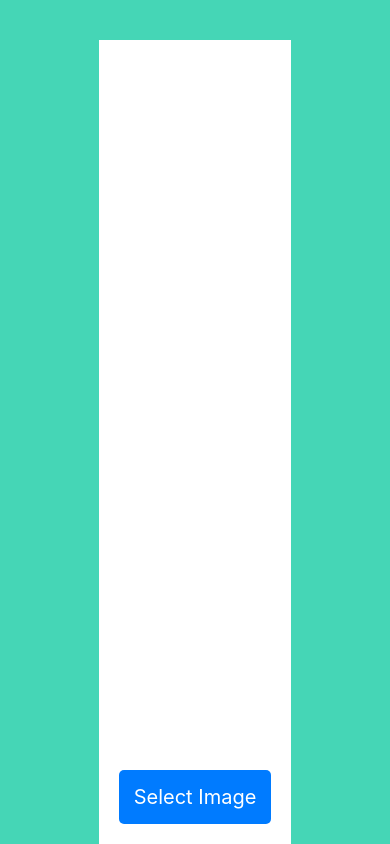
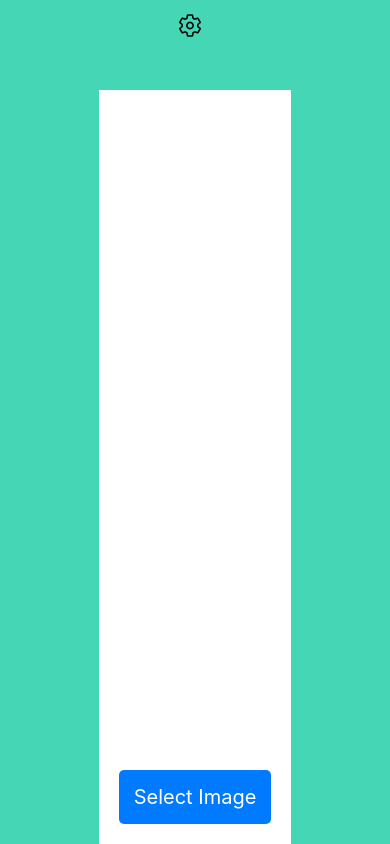
Before and after one commit to mattlabarca10/PillPal, a React Native app: screen / in a window 390 px wide. Built offline with nearby package versions, Linux system fonts and the light colour scheme.

Commit message:
icon set up

```diff
--- a/App.jsx
+++ b/App.jsx
@@ -1,4 +1,4 @@
-import React, {useState, useEffect} from 'react';
+import React, { useState, useEffect } from 'react';
 import {
   SafeAreaView,
   StyleSheet,
@@ -11,6 +11,8 @@ import {
 } from 'react-native';
 //import { fetchData } from './api/GeminiAPI';
 import ImageUploadComponent from './components/Image';
+import CustomHeader from './components/CustomHeader';
+
 const Sound = require('react-native-sound');
 
 const App = () => {
@@ -26,6 +28,7 @@ const App = () => {
 
   return (
     <SafeAreaView style={styles.container}>
+      <CustomHeader onSettingsPress={() => alert('Settings Pressed')} />
       <Text style={styles.response}>{response}</Text>
       <ImageUploadComponent />
     </SafeAreaView>
--- /dev/null
+++ b/components/CustomHeader.jsx
@@ -0,0 +1,73 @@
+// CustomHeader.jsx
+import React, { useState } from 'react';
+import { View, StyleSheet, TouchableOpacity, Text } from 'react-native';
+import Icon from 'react-native-vector-icons/Ionicons'; // Make sure you have installed this library
+
+const CustomHeader = ({ onSettingsPress, isLoggedIn }) => {
+    const [menuVisible, setMenuVisible] = useState(false);
+
+    const renderMenu = () => {
+        if (!menuVisible) return null;
+
+        const menuItems = isLoggedIn
+            ? [{ text: 'Saved', onPress: () => {/* navigate to Saved */ } },
+            { text: 'Logout', onPress: () => {/* handle logout */ } }]
+            : [{ text: 'Sign In', onPress: () => {/* navigate to Sign In */ } },
+            { text: 'Sign Up', onPress: () => {/* navigate to Sign Up */ } }];
+
+        return (
+            <View style={styles.menu}>
+                {menuItems.map((item, index) => (
+                    <TouchableOpacity key={index} style={styles.menuItem} onPress={item.onPress}>
+                        <Text style={styles.menuItemText}>{item.text}</Text>
+                    </TouchableOpacity>
+                ))}
+            </View>
+        );
+    };
+
+    return (
+        <View style={styles.container}>
+            <View style={styles.header}>
+                <TouchableOpacity onPress={() => setMenuVisible(!menuVisible)} style={styles.iconButton}>
+                    <Icon name="settings-outline" size={25} color="#000" />
+                </TouchableOpacity>
+            </View>
+            {renderMenu()}
+        </View>
+    );
+};
+
+const styles = StyleSheet.create({
+    container: {
+        // Add styling if needed
+    },
+    header: {
+        width: '100%',
+        height: 50,
+        flexDirection: 'row',
+        justifyContent: 'flex-end',
+        alignItems: 'center',
+        paddingRight: 10,
+    },
+    iconButton: {
+        padding: 10,
+    },
+    menu: {
+        position: 'absolute',
+        top: 50, // Adjust this value to move the menu below the header
+        right: 10,
+        backgroundColor: 'white',
+        borderRadius: 5,
+        // Add shadow or elevation based on your app design
+    },
+    menuItem: {
+        padding: 10,
+        // Add styling for your menu items
+    },
+    menuItemText: {
+        // Add text styling for your menu items
+    },
+});
+
+export default CustomHeader;
```
Also changed, not shown: package.json (+6 -1 lines), 2 other files (tests, documents, lock files or other folders).
